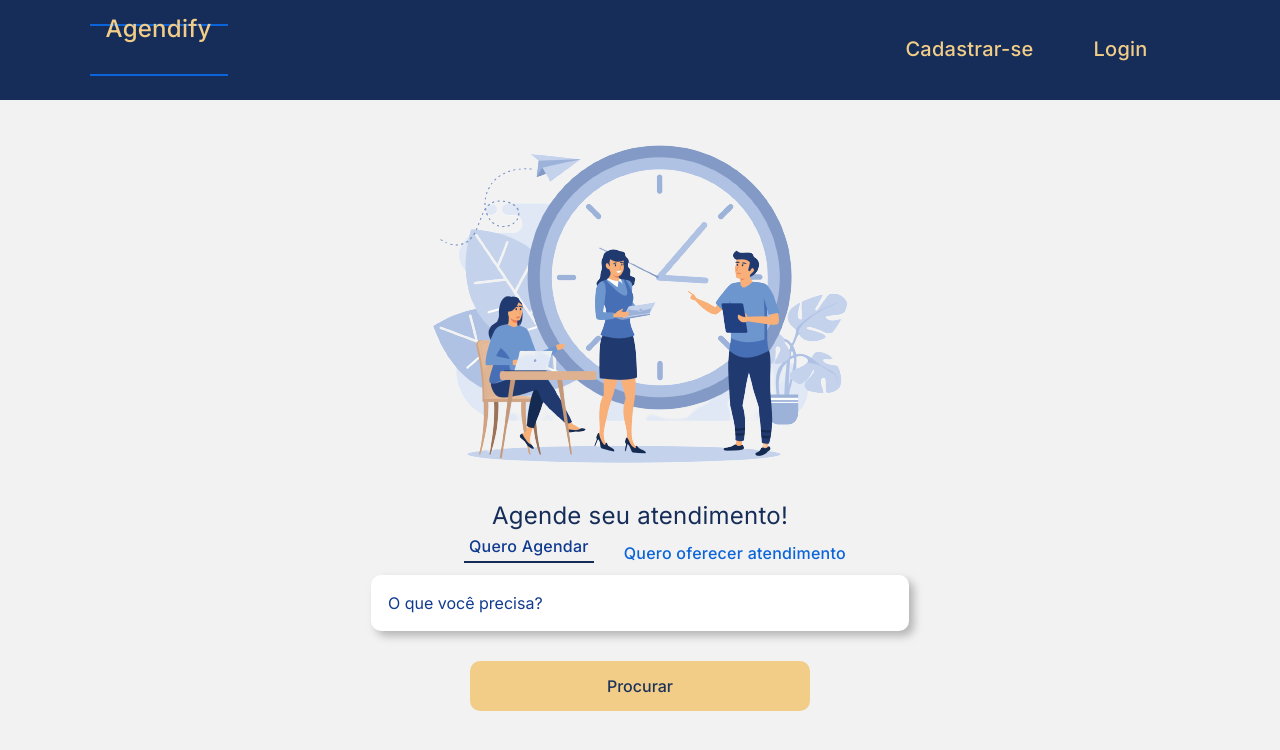
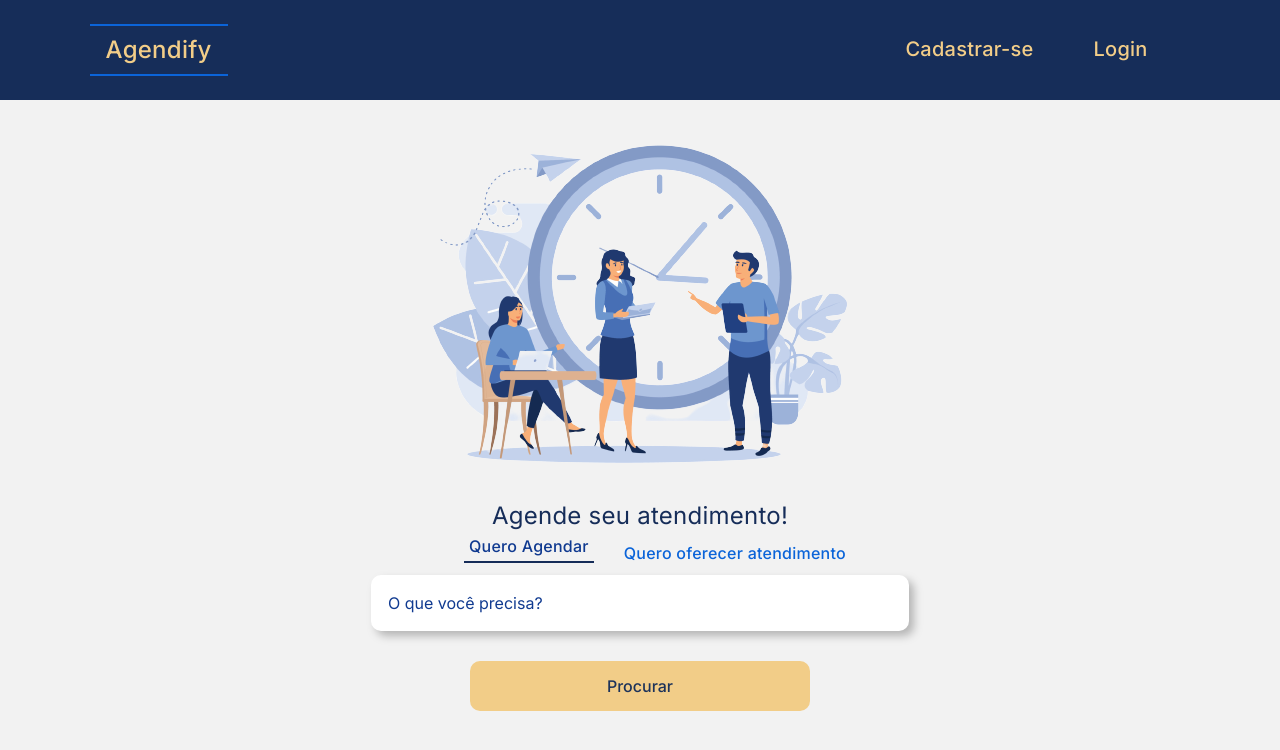
Before and after one commit to MarcosMart1ns/Agendify, an Angular app in the folder frontend/: page /#/ in a window 1280 px wide. Shown: the top 750 px of the page. Built offline with nearby package versions, Linux system fonts and the light colour scheme.

Commit message:
Ajuste formatação tabela

```diff
--- a/frontend/src/app/components/form-component/form-component.component.css
+++ b/frontend/src/app/components/form-component/form-component.component.css
@@ -8,6 +8,7 @@ form {
   color: #162D59;
   font-size: 24px;
   font-weight: 500;
+  margin: 24px 0px;
 }
 
 input {
--- a/frontend/src/app/components/logo-component/logo-component.component.css
+++ b/frontend/src/app/components/logo-component/logo-component.component.css
@@ -6,4 +6,9 @@
   display: flex;
   justify-content: center;
   font-size: 24px;
+  align-items: center;
 }
+
+.logo{
+  margin: 0px;
+}
--- a/frontend/src/app/components/logo-component/logo-component.component.html
+++ b/frontend/src/app/components/logo-component/logo-component.component.html
@@ -1,5 +1,5 @@
 <div class>
   <div class="logo-border">
-    <p>Agendify</p>
+    <p class="logo">Agendify</p>
   </div>
 </div>
--- a/frontend/src/app/pages/profile-edit-page/profile-edit-page.component.css
+++ b/frontend/src/app/pages/profile-edit-page/profile-edit-page.component.css
@@ -53,7 +53,7 @@ label{
 
 .description-text {
   color: #08348CF7;
-  max-width: 350px;
+  max-width: 100%;
   margin: 0px 10px;
   font-size: 12px;
 }
--- a/frontend/src/app/pages/profile-edit-page/profile-edit-page.component.html
+++ b/frontend/src/app/pages/profile-edit-page/profile-edit-page.component.html
@@ -69,8 +69,10 @@
 
         <p class="title"></p>
 
-        <form [formGroup]="addServicoFormGroup">
+
+        <form [formGroup]="addServicoFormGroup" class="description-container">
           <label>Serviços</label>
+          <p class="description-text">Insira quais os serviços oferecidos e qual a duração do serviço em minutos</p>
           <mat-table mat-mat-table [dataSource]="servicos" multiTemplateDataRows>
 
             <ng-container matColumnDef="nome">
@@ -114,10 +116,11 @@
             <mat-row mat-footer-row *matFooterRowDef="['nome','duracao','actionButton']"></mat-row>
           </mat-table>
         </form>
+        <p class="title"></p>
 
-        <form [formGroup]="addAgendaFormGroup">
+        <form [formGroup]="addAgendaFormGroup" class="description-container">
           <label>Agenda Disponível</label>
-
+          <p class="description-text">Insira quais as datas disponíveis para agendamento</p>
           <mat-table [dataSource]="agendas" multiTemplateDataRows>
 
             <ng-container matColumnDef="diaDaSemana">
@@ -171,7 +174,8 @@
             </ng-container>
 
             <mat-header-row *matHeaderRowDef="['diaDaSemana','horaInicio','horaFim','actionButton']"></mat-header-row>
-            <mat-row *matRowDef="let myRowData; columns: ['diaDaSemana','horaInicio','horaFim','actionButton']"></mat-row>
+            <mat-row
+              *matRowDef="let myRowData; columns: ['diaDaSemana','horaInicio','horaFim','actionButton']"></mat-row>
             <mat-row *matFooterRowDef="['diaDaSemana','horaInicio','horaFim','actionButton']"></mat-row>
           </mat-table>
         </form>
--- a/frontend/src/app/pages/sign-up-page/sign-up-page.component.css
+++ b/frontend/src/app/pages/sign-up-page/sign-up-page.component.css
@@ -41,7 +41,6 @@ main {
 .selected-service {
   color: #08348CF7;
   margin-left: 30px;
-  padding: 5px;
   border-bottom: 2px solid  #162d59;
   transition: border-bottom-color 0.5s ease-in;
 }
```
